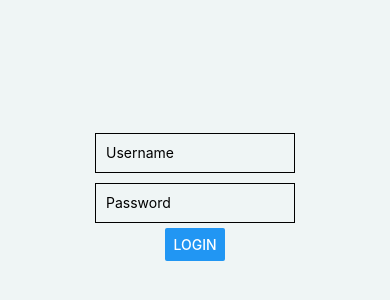
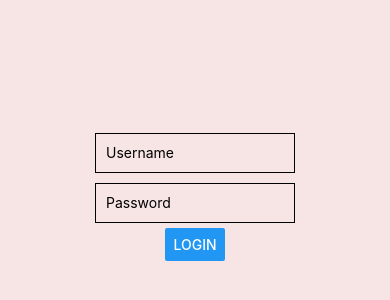
Before and after one commit to dvptl68/middleman, a React Native app: screen / in a window 390 px wide. Shown: the part 228-528 px from the top of the page. Built offline with nearby package versions, Linux system fonts and the light colour scheme.

Commit message:
Add some remaining colors in styles

```diff
--- a/src/styles/Styles.js
+++ b/src/styles/Styles.js
@@ -15,7 +15,7 @@ const LoginStyles = StyleSheet.create({
     alignItems: 'center',
     borderWidth: showContainerBorders ? containerBorderWidth : 0,
     borderColor: 'blue',
-    backgroundColor: Colors.LIGHT_GREEN,
+    backgroundColor: Colors.LIGHT_PINK,
   },
   textInput: {
     height: 40,
@@ -41,6 +41,7 @@ const MainViewStyles = StyleSheet.create({
     flexDirection: 'row',
     borderWidth: showContainerBorders ? containerBorderWidth : 0,
     borderColor: 'red',
+    backgroundColor: Colors.LIGHT_PINK,
   },
   singleTabContainer: {
     flex: 1,
```
